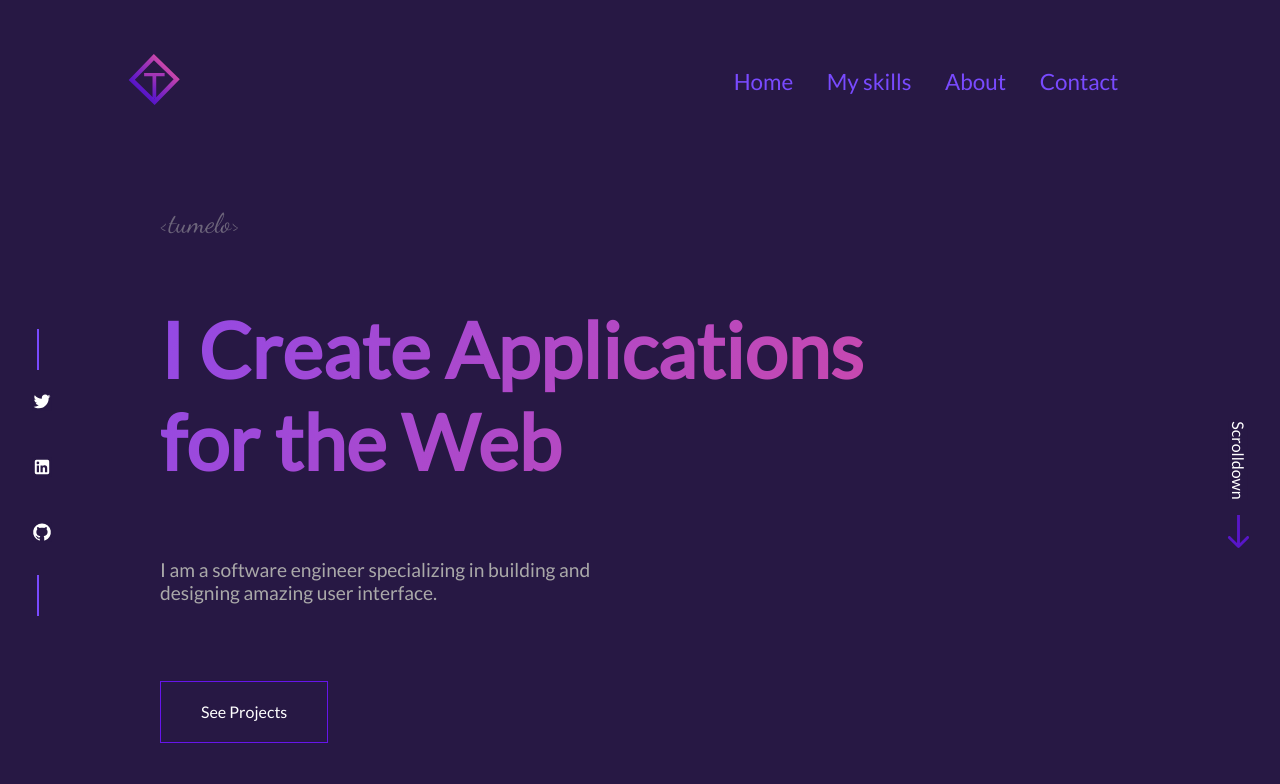
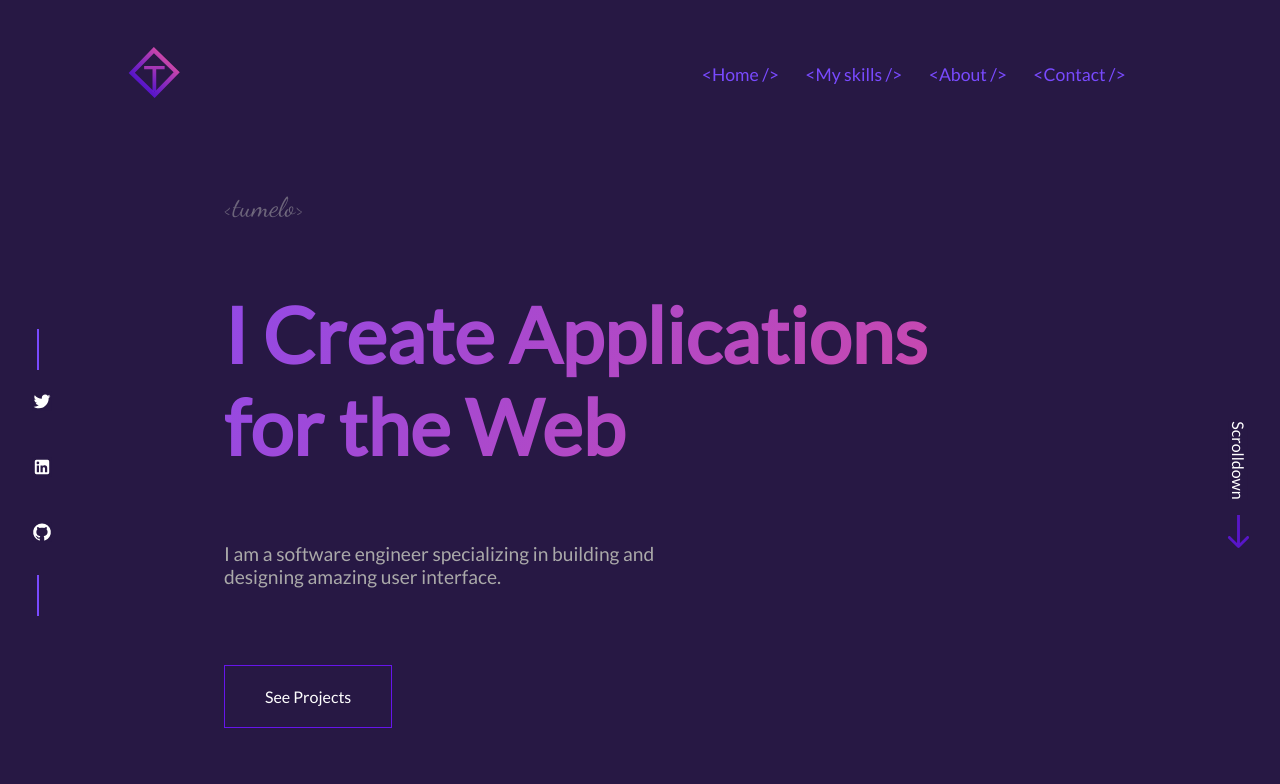
Before and after one commit to UnityGameDesign-max/PortfolioWebsite, a React (Create React App) app in the folder website/: page / in a window 1280 px wide. Shown: the top 784 px of the page. Built offline with nearby package versions, Linux system fonts and the light colour scheme; a web font is replaced by a local one.

Commit message:
updated navigations links and padding to the home page

```diff
--- a/website/package.json
+++ b/website/package.json
@@ -10,6 +10,7 @@
     "@testing-library/jest-dom": "^5.16.1",
     "@testing-library/react": "^12.1.2",
     "@testing-library/user-event": "^13.5.0",
+    "aos": "^2.3.4",
     "react": "^17.0.2",
     "react-dom": "^17.0.2",
     "react-router-dom": "^6.2.1",
--- a/website/src/pages/Home.js
+++ b/website/src/pages/Home.js
@@ -3,10 +3,16 @@ import Navigation from "../components/Navigation";
 import SkillCard from "../components/SkillCard";
 import Socials from "../components/Socials";
 import ProjectCard from "../components/ProjectCard";
+import Aos from 'aos';
+import 'aos/dist/aos.css';
 import AmazonPic from "../assets/amazon-clone.screenshot.jpg.png";
 import "../styles/Home.css";
+import { useEffect } from "react";
 
 function Home() {
+  useEffect(() => {
+    Aos.init({duration: 2000});
+  }, [])
   return (
     <div className="home">
       <Navigation />
@@ -14,15 +20,15 @@ function Home() {
       <div className="home__hero">
         <div className="home__hero-details">
           <pre className="home__hero-section-tumi">&lt;tumelo&gt;</pre>
-          <h1 className="home__hero-section-text">
-            I Create Applications for the Web
-          </h1>
-          <p className="home__hero-section-slogan">
+            <h1 data-aos="fade-up" className="home__hero-section-text">
+              I Create Applications for the Web
+            </h1>
+          <p data-aos="fade-up" data-aos-delay="250" className="home__hero-section-slogan">
             I am a software engineer specializing in building and designing
             amazing user interface.
           </p>
           <div className="home__hero-button-wrapper">
-            <button className="home__hero-button">See Projects</button>
+            <button data-aos="fade-up" data-aos-delay="450" className="home__hero-button">See Projects</button>
           </div>
           <pre className="home__hero-section-tumi">&lt;/tumelo&gt;</pre>
         </div>
@@ -56,6 +62,7 @@ function Home() {
         <div className="home__skills-cards">
           <div className="home__skills-top">
             <SkillCard
+              data-aos="fade-up" data-aos-delay="450"
               icon={
                 <svg
                   width="37"
--- a/website/src/styles/Home.css
+++ b/website/src/styles/Home.css
@@ -15,7 +15,7 @@
     margin-top: 20px;
     display: flex;
     flex-direction: column;
-    padding-inline: 2em;
+    padding-inline: 6em;
 }
 
 .home__hero-section-slogan{
--- a/website/src/styles/Navigation.css
+++ b/website/src/styles/Navigation.css
@@ -25,7 +25,7 @@
 .navigation__section-items{
   list-style-type: none;
   padding: 1em 0;
-  font-size: 1.4rem;
+  font-size: 1.1rem;
   margin-right: 1.5em;
   color: var(--COLOR-PRIMARY);
   text-decoration: none;
--- a/website/src/utils/navigationList.js
+++ b/website/src/utils/navigationList.js
@@ -1,18 +1,18 @@
 export const navigationItems = [
     {
-        title: "Home",
+        title: "<Home />",
         url: "/home",
     },
     {
-        title: "My skills",
+        title: "<My skills />",
         url: "/skills",
     },
     {
-        title: "About",
+        title: "<About />",
         url: "/about"
     },
     {
-        title: "Contact",
+        title: "<Contact />",
         url: "/contacts"
     }
 ];
```
Also changed, not shown: 1 other file (tests, documents, lock files or other folders).
